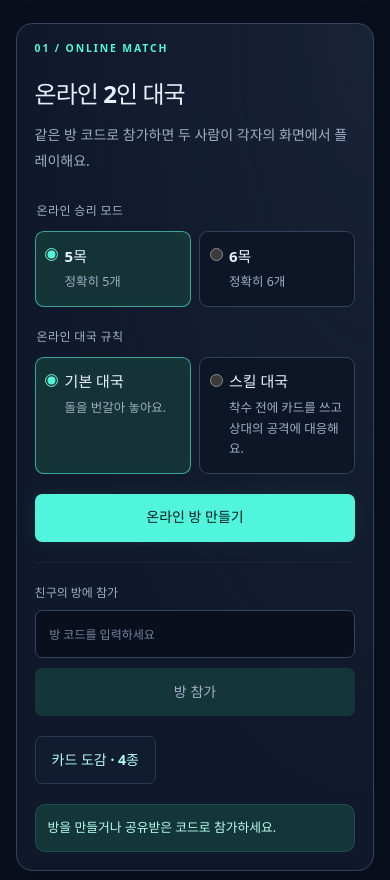
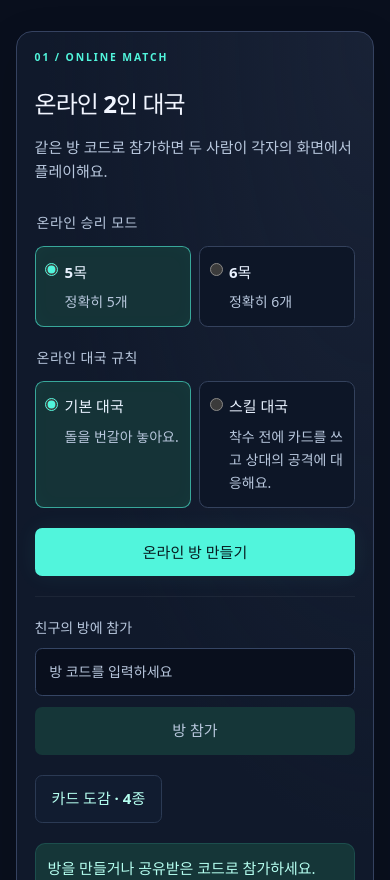
Before and after one commit to fresh-woo/skilled_Gomoku, a React (Vite) app: page / in a window 390 px wide. Shown: the part 1120-2000 px from the top of the page. Built offline with nearby package versions, Linux system fonts and the light colour scheme.

Commit message:
design: 승리 화면 강조와 모바일 가독성 개선

```diff
--- a/src/design-system/Modal.tsx
+++ b/src/design-system/Modal.tsx
@@ -6,12 +6,13 @@ import './game-ui.css'
 type ModalProps = {
   title: string
   description?: string
+  tone?: 'victory'
   children: ReactNode
   actions?: ReactNode
   onDismiss: () => void
 }
 
-export function Modal({ title, description, children, actions, onDismiss }: ModalProps) {
+export function Modal({ title, description, tone, children, actions, onDismiss }: ModalProps) {
   const dialog = useRef<HTMLDialogElement>(null)
   const id = useId()
 
@@ -30,12 +31,19 @@ export function Modal({ title, description, children, actions, onDismiss }: Moda
     <dialog
       ref={dialog}
       className="game-modal"
+      data-tone={tone}
       aria-labelledby={id}
       aria-describedby={description ? `${id}-description` : undefined}
       onCancel={(event) => { event.preventDefault(); onDismiss() }}
     >
       <header className="game-modal__header">
-        <div>
+        <div className="game-modal__heading">
+          {tone === 'victory' && (
+            <svg className="game-modal__trophy" aria-hidden="true" width="48" height="48" viewBox="0 0 24 24" fill="none"
+              stroke="currentColor" strokeWidth="1.6" strokeLinecap="round" strokeLinejoin="round">
+              <path d="M7 3h10v5a5 5 0 0 1-10 0V3ZM7 5H3v2a4 4 0 0 0 4 4m10-6h4v2a4 4 0 0 1-4 4m-5 2v5m-4 3h8m-7 0v-1a2 2 0 0 1 2-2h2a2 2 0 0 1 2 2v1" />
+            </svg>
+          )}
           <h2 id={id}>{title}</h2>
           {description && <p id={`${id}-description`}>{description}</p>}
         </div>
--- a/src/design-system/game-ui.css
+++ b/src/design-system/game-ui.css
@@ -22,7 +22,7 @@
   padding: var(--space-2) var(--space-3) var(--space-3) var(--space-2);
   color: var(--color-board-ink);
   background: var(--color-board);
-  font-size: clamp(.62rem, 2vw, .8rem);
+  font-size: clamp(.75rem, 2vw, .875rem);
   font-variant-numeric: tabular-nums;
   font-weight: var(--font-weight-strong);
 }
@@ -113,6 +113,24 @@
 .game-modal__header h2 { margin: 0; font-size: 1.375rem; line-height: 1.25; }
 .game-modal__header p { margin: var(--space-2) 0 0; color: var(--color-muted); line-height: 1.55; }
 .game-modal__header .game-modal__close { min-inline-size: var(--control-height); padding: 0; flex: none; }
+.game-modal[data-tone='victory'] .game-modal__header {
+  --color-focus: var(--color-victory-text);
+  align-items: center;
+  padding-block: var(--space-6);
+  border-block-end: 3px solid var(--color-victory-text);
+  color: var(--color-victory-text);
+  background: var(--color-victory-surface);
+}
+.game-modal[data-tone='victory'] .game-modal__heading { display: flex; flex-wrap: wrap; align-items: center; gap: var(--space-3); }
+.game-modal__trophy { flex: none; inline-size: clamp(2rem, 8vw, 3rem); block-size: auto; }
+.game-modal[data-tone='victory'] h2 { font-size: clamp(2rem, 8vw, 3rem); letter-spacing: -.025em; }
+.game-modal[data-tone='victory'] .game-modal__header p { color: inherit; }
+.game-modal[data-tone='victory'] .game-modal__close {
+  color: inherit;
+  background: transparent;
+  border-color: currentColor;
+}
+.game-modal[data-tone='victory'] .game-modal__close:is(:hover, :active) { background: rgb(255 223 145 / 14%); }
 .game-modal__body > :first-child { margin-block-start: 0; }
 .game-modal__body > :last-child { margin-block-end: 0; }
 .game-modal__actions {
@@ -124,6 +142,10 @@
   gap: var(--space-2);
   border-block-start: 1px solid var(--color-border);
   background: var(--color-surface);
+}
+@media (max-width: 28rem) {
+  .game-modal { word-break: keep-all; overflow-wrap: anywhere; }
+  .game-modal__actions > .button { flex: 1 1 auto; }
 }
 .game-choices { min-inline-size: 0; margin: 0; padding: 0; border: 0; }
 .game-choices legend { margin-block-end: var(--space-2); font-weight: var(--font-weight-strong); }
--- a/src/design-system/neon-game.css
+++ b/src/design-system/neon-game.css
@@ -1,6 +1,6 @@
 :root {
-  --color-text: #e8eefc;
-  --color-muted: #a0aec6;
+  --color-text: #f1f5ff;
+  --color-muted: #b8c7dd;
   --color-background: #090f1d;
   --color-surface: #111c30;
   --color-border: #2b3a54;
@@ -11,7 +11,7 @@
   --color-accent-soft: #153638;
   --color-focus: #b79aff;
   --color-board: #142137;
-  --color-board-ink: #667c9b;
+  --color-board-ink: #7f94b1;
   --color-stone-black: #080d17;
   --color-stone-white: #eef4ff;
   --color-warning: #f8d28c;
@@ -29,29 +29,28 @@
 .game-setup__eyebrow { color: #51f5dc; font-size: .65rem; font-weight: 700; letter-spacing: .18em; }
 #local-game .game-setup__eyebrow { color: #b79aff; }
 .game-hub h2 { font-size: clamp(1.5rem, 2.5vw, 2rem); letter-spacing: -.04em; }
-.game-hub .local-game__setup > p { margin: -.5rem 0 .5rem; color: #a0aec6; font-size: .875rem; line-height: 1.8; overflow-wrap: anywhere; }
-.game-hub .game-choices legend { font-size: .75rem; color: #a5b2ca; letter-spacing: .03em; margin-block-end: .75rem; }
+.game-hub .local-game__setup > p { margin: -.5rem 0 .5rem; color: var(--color-muted); font-size: .9375rem; line-height: 1.65; overflow-wrap: anywhere; }
+.game-hub .game-choices legend { font-size: .875rem; color: var(--color-muted); letter-spacing: .03em; margin-block-end: .75rem; }
 .game-hub .game-choice { padding: 1rem .85rem; border-color: #34425d; background: #0d1627; border-radius: .55rem; }
 .game-hub .game-choice:has(input:checked) { border-color: #51f5dc99; background: #153337; box-shadow: inset 0 0 20px #51f5dc06; }
 .game-hub .game-choice input { accent-color: #51f5dc; }
 .game-hub .game-choice strong { font-size: .9375rem; color: #e9f2ff; }
-.game-hub .game-choice__description { font-size: .78rem; line-height: 1.65; margin-block-start: .35rem; }
-.game-hub .button { min-block-size: 3rem; border-radius: .45rem; font-size: .875rem; }
+.game-hub .game-choice__description { font-size: .875rem; line-height: 1.65; margin-block-start: .35rem; }
+.game-hub .button { min-block-size: 3rem; border-radius: .45rem; font-size: .9375rem; }
 .game-hub .button--primary { box-shadow: 0 0 22px #51f5dc12; }
 .game-hub .button--primary:disabled { box-shadow: none; }
 .game-hub #local-game .local-game__actions .button { inline-size: 100%; }
 .game-join { display: flex; align-items: end; gap: .65rem; padding-block-start: 1.25rem; border-block-start: 1px solid #ffffff0d; }
-.game-join label { display: flex; flex: 1; min-inline-size: 0; flex-direction: column; gap: .6rem; font-size: .75rem; color: #a0aec6; }
+.game-join label { display: flex; flex: 1; min-inline-size: 0; flex-direction: column; gap: .6rem; font-size: .875rem; color: var(--color-muted); }
 .game-join input, .local-game__skills select { inline-size: 100%; min-inline-size: 0; min-block-size: 3rem; padding: .65rem .85rem; border: 1px solid #354564; border-radius: .45rem; font: inherit; color: #e8eefc; background: #090f1d; }
-.game-join input::placeholder { color: #74839e; }
+.game-join input::placeholder { color: var(--color-muted); }
 .game-join .button { flex: none; }
-.game-hub .game-notice { font-size: .8rem; line-height: 1.7; border: 1px solid #51f5dc20; }
+.game-hub .game-notice { font-size: .9375rem; line-height: 1.6; border: 1px solid #51f5dc20; }
 .game-hub .game-notice a { color: #a5fff0; }
 .game-hub .local-game__skills { background: #10192b; }
 .game-modal { border: 1px solid #394866; box-shadow: 0 25px 90px #0009; }
 .game-modal__header { border-block-end: 1px solid #ffffff12; }
-.game-modal__header h2 { color: #edf3ff; }
-.game-modal__header p { color: #a0aec6; line-height: 1.7; }
+.game-modal__header p { color: var(--color-muted); line-height: 1.7; }
 .game-modal .button--secondary { color: #dce6f8; }
 .game-modal .skill-catalog__filters .button[aria-pressed='true'] { color: #51f5dc; background: #153638; }
 .game-board-scroll { border: 1px solid #394e6e; }
--- a/src/design-system/tokens.css
+++ b/src/design-system/tokens.css
@@ -2,8 +2,8 @@
   --font-sans: system-ui, sans-serif;
   --font-size-small: 0.875rem;
   --font-weight-strong: 700;
-  --color-text: #202523;
-  --color-muted: #506058;
+  --color-text: #19241e;
+  --color-muted: #3c5146;
   --color-background: #f5f7f5;
   --color-surface: #fff;
   --color-border: #d1dcd5;
@@ -40,6 +40,8 @@
   --color-error: #8b302b;
   --color-error-soft: #fce9e5;
   --color-scrim: rgb(20 34 27 / 62%);
+  --color-victory-surface: #14243a;
+  --color-victory-text: #ffdf91;
 
   font-family: var(--font-sans);
   color: var(--color-text);
@@ -49,8 +51,9 @@
 }
 
 * { box-sizing: border-box; }
-body { margin: 0; }
+body { margin: 0; line-height: 1.55; }
 #root { min-height: 100vh; }
+a { color: var(--color-accent-pressed); text-underline-offset: .16em; }
 
 ::selection {
   color: var(--color-accent-pressed);
--- a/src/features/online-game/OnlineGame.tsx
+++ b/src/features/online-game/OnlineGame.tsx
@@ -240,14 +240,14 @@ export function OnlineGame() {
         </fieldset>
       </div>}
     </div>}
-    {showResult && <Modal key={view.gameId} title={resultTitle || '대국 종료'}
+    {showResult && <Modal key={view.gameId} title={resultTitle || '대국 종료'} tone={resultTitle === '승리' ? 'victory' : undefined}
       onDismiss={() => setDismissedResult(view.gameId)} actions={<>
         <Button disabled={!connected || busy || rematchReady} onClick={() => act({ type: 'rematch' })}>재대결</Button>
         <Button variant="secondary" onClick={leave}>종료</Button>
       </>}>
       <GameNotice>{!connected ? '다시 연결하는 중이에요.'
         : rematchReady ? '상대가 재대결을 요청할 때까지 기다려 주세요.'
-        : '두 플레이어가 모두 재대결을 요청하면 새 대국이 시작돼요.'}</GameNotice>
+        : '두 사람 모두 재대결을 요청하면 새 대국이 시작돼요.'}</GameNotice>
       {error && <GameNotice tone="error" alert>{error}</GameNotice>}
     </Modal>}
   </section>
```
Also changed, not shown: src/design-system/SkillCardPicker.css (+6 -6 lines), 2 other files (tests, documents, lock files or other folders).
